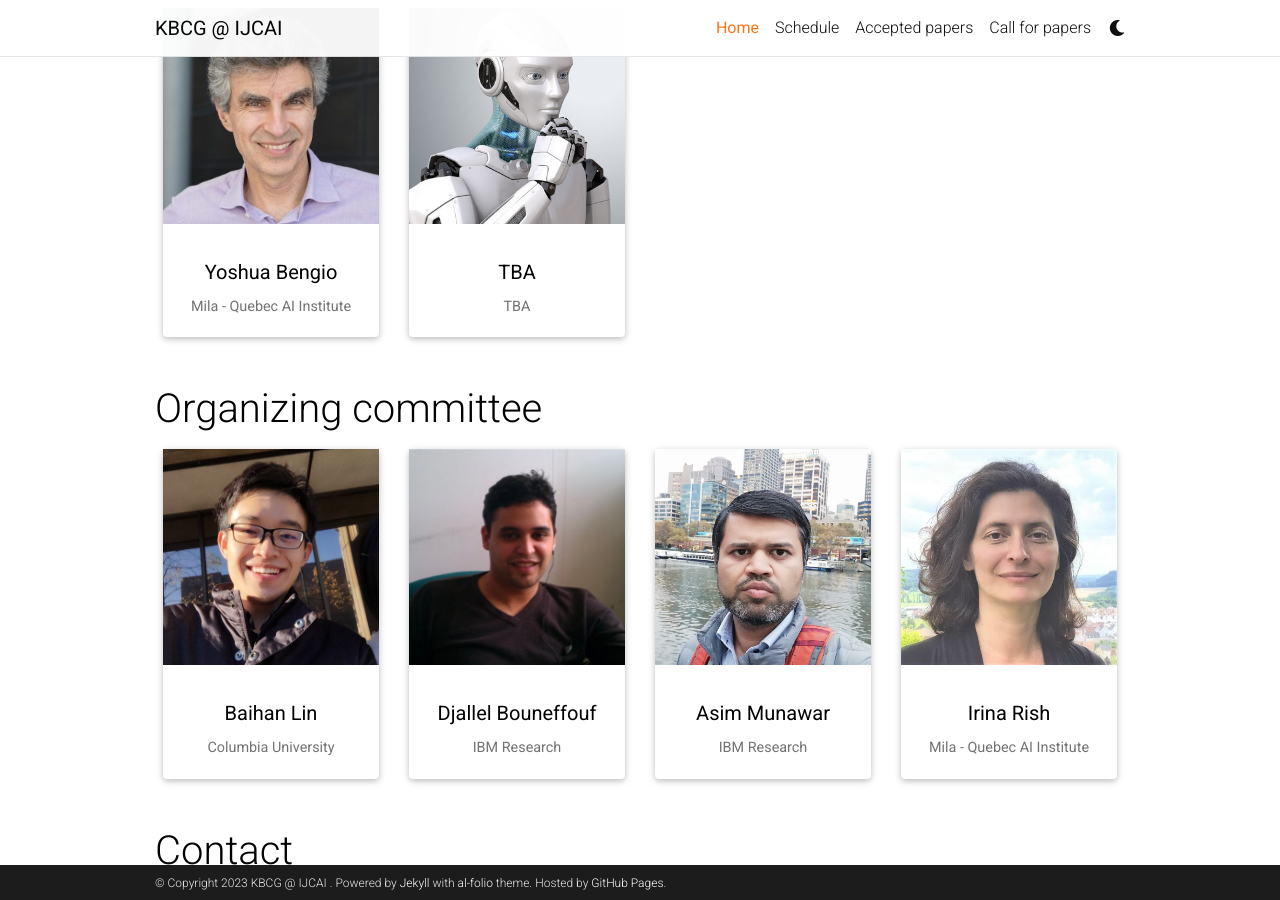
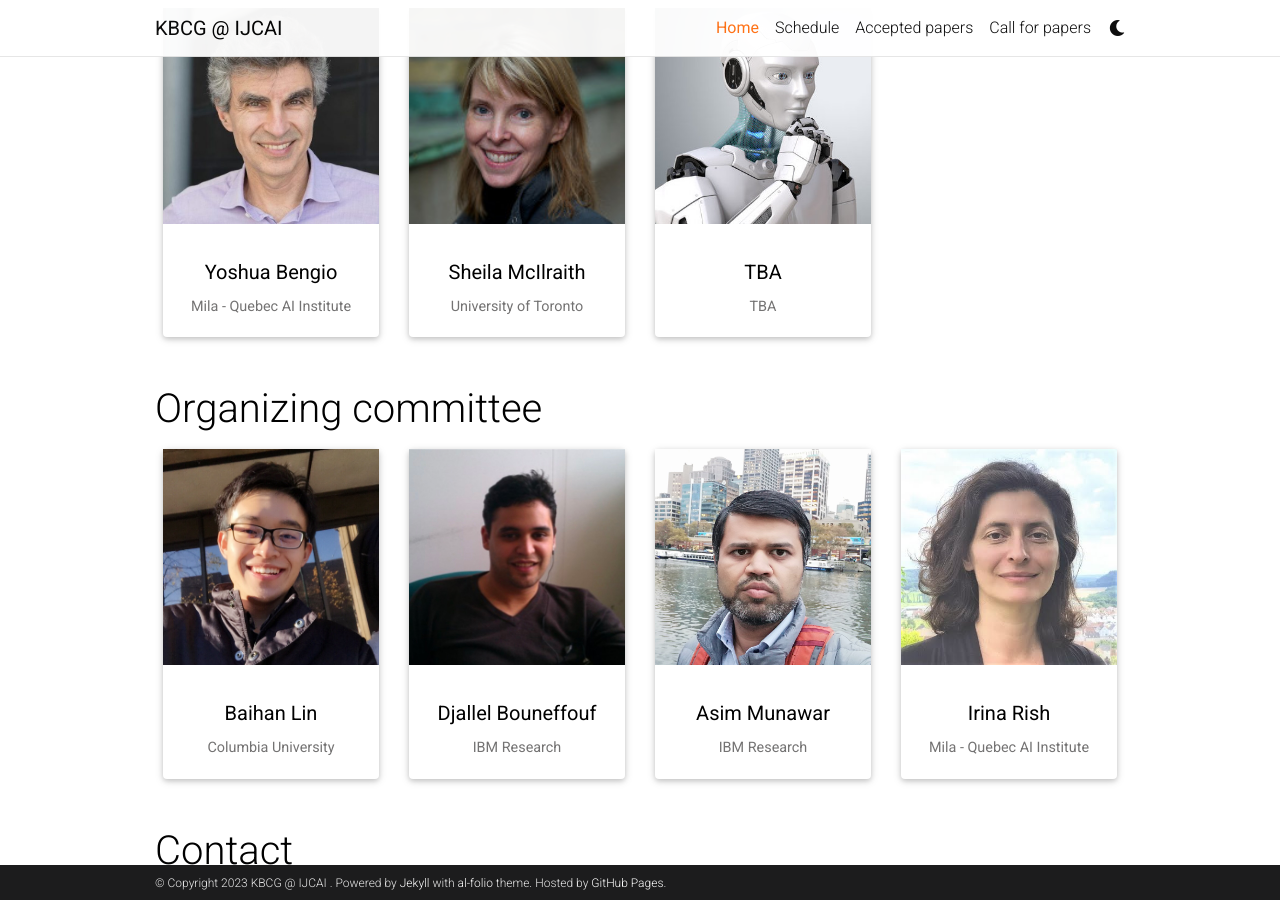
Before and after one commit to KnowledgeAI/KnowledgeAI.github.io, a Jekyll site: the page built from _pages/home.md, in a window 1280 px wide and 900 px high, scrolled down 1801 px. Built offline with Jekyll 4.4.1, drawn with Linux system fonts in a browser that asks for light colours; full-size pictures stand in for the smaller copies a plugin makes; comment, search, counter and statistics services are not loaded; a style sheet for code colours, icons or effects is not loaded.

Commit message:
[DBG] update speakers

```diff
--- a/_pages/home.md
+++ b/_pages/home.md
@@ -48,6 +48,9 @@ This workshop will be an **in-person event** at [IJCAI 2023](https://ijcai-23.or
           {% include people.html name="Yoshua Bengio" affiliation="Mila - Quebec AI Institute" url="https://yoshuabengio.org" img="/assets/img/people/yoshua_bengio.jpg" %}
       </div>
       <div class="col-sm-3">
+          {% include people.html name="Sheila McIlraith" affiliation="University of Toronto" url="XX" img="/assets/img/people/sheila_mcilraith.jpg" %}
+      </div>
+      <div class="col-sm-3">
           {% include people.html name="TBA" affiliation="TBA" url="XX" img="/assets/img/people/ai.jpg" %}
       </div>
   </div>
```
Also changed, not shown: assets/img/people/sheila_mcilraith.jpg (added).
